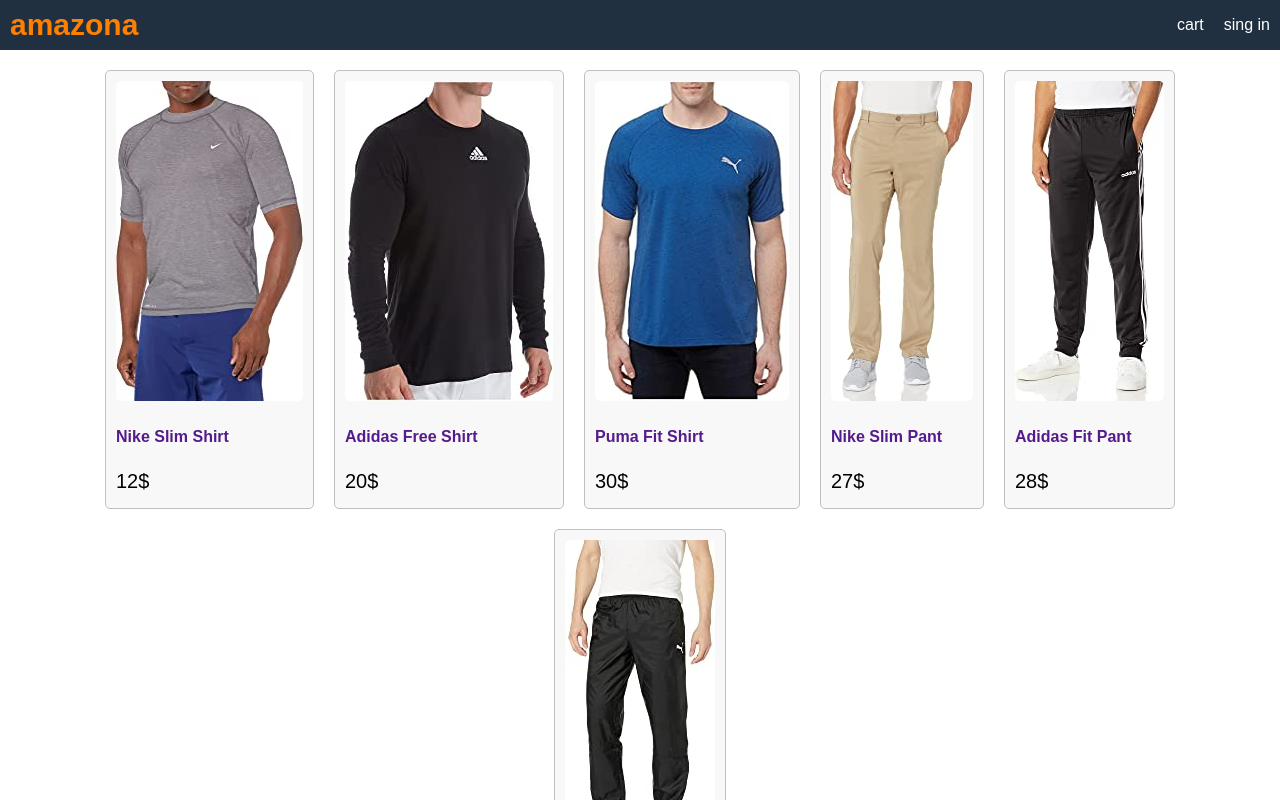
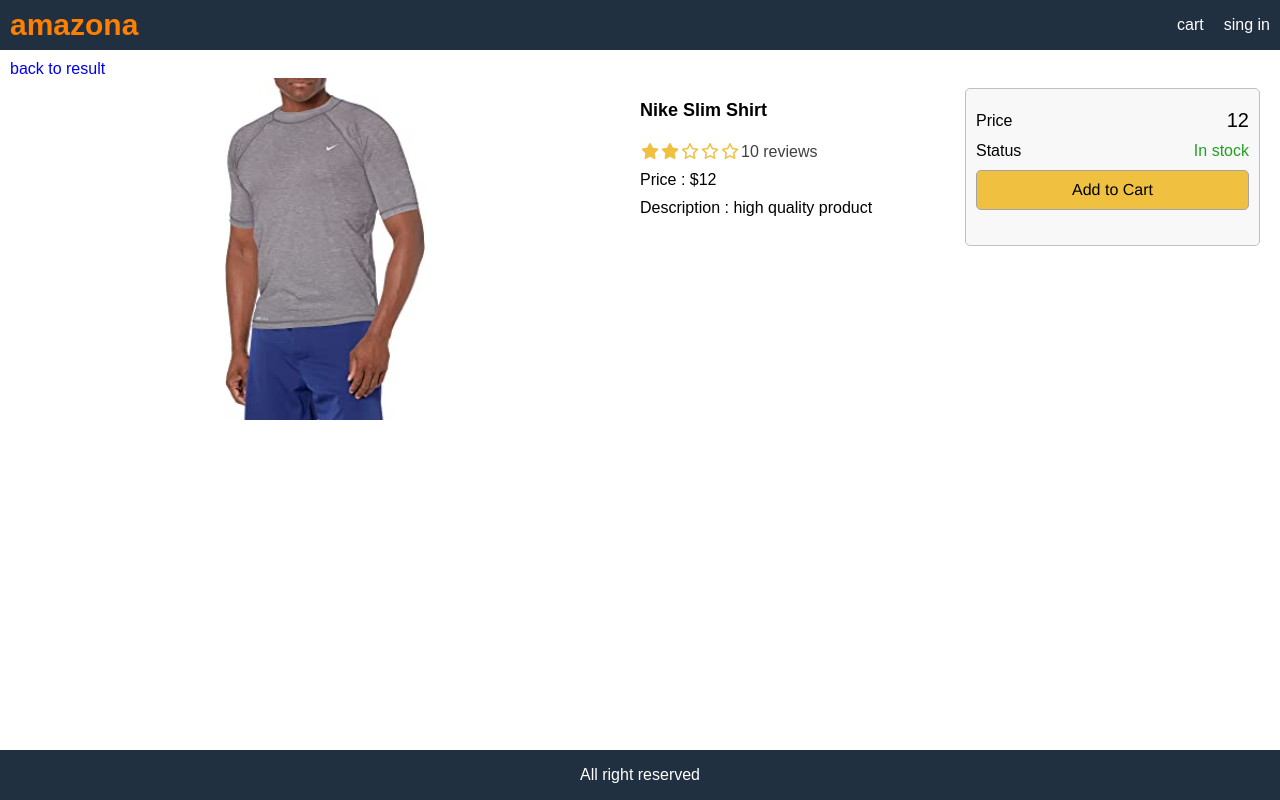
Before and after one commit to aungkaungkhant-nssh/amazona-app, a React (Create React App) app: page /product/1 in a window 1280 px wide. Shown: the top 800 px of the page. Built offline with nearby package versions, Linux system fonts and the light colour scheme.

Commit message:
product screen

```diff
--- a/package.json
+++ b/package.json
@@ -8,6 +8,7 @@
     "@testing-library/user-event": "^13.5.0",
     "react": "^17.0.2",
     "react-dom": "^17.0.2",
+    "react-router-dom": "^6.2.1",
     "react-scripts": "5.0.0",
     "web-vitals": "^2.1.4"
   },
--- a/public/index.html
+++ b/public/index.html
@@ -15,6 +15,7 @@
       user's mobile device or desktop. See https://developers.google.com/web/fundamentals/web-app-manifest/
     -->
     <link rel="manifest" href="%PUBLIC_URL%/manifest.json" />
+    <link rel="stylesheet" href="https://cdnjs.cloudflare.com/ajax/libs/font-awesome/6.0.0/css/all.min.css" />
     <!--
       Notice the use of %PUBLIC_URL% in the tags above.
       It will be replaced with the URL of the `public` folder during the build.
--- a/src/App.js
+++ b/src/App.js
@@ -1,13 +1,14 @@
-
 import './App.css';
-import data from './data';
-//change
+import { BrowserRouter,Routes,Route,Link } from "react-router-dom";
+import HomeScreen from './screen/HomeScreen';
+import ProductScreen from './screen/ProductScreen';
 function App() {
   return (
+    <BrowserRouter>
          <div className="grid-container">
         <header className="row">
             <div>
-            <a className="brand" href="">amazona</a>
+                <Link to="/" className="brand">amazona</Link>
             </div>
             <div>
                 <a href="">cart</a>
@@ -15,39 +16,17 @@
             </div>
         </header>
         <main>
-        <div className="row center">
-            {
-                data.products.map((product)=>(
-                    <div className="card" key={product._id}>
-                    <a href="">
-                        <img className="medium" src={product.image} alt={product.name} />
-                    </a>
-                    <div className="card-body">
-                        <a href="">
-                            <h2>{product.name}</h2>
-                        </a>
-                        <div className="rating">
-                            <span> <i className="fa-solid fa-star"></i></span>
-                            <span> <i className="fa-solid fa-star"></i></span>
-                            <span> <i className="fa-solid fa-star"></i></span>
-                            <span> <i className="fa-solid fa-star"></i></span>
-                            <span> <i className="fa-solid fa-star"></i></span>
-                        </div>
-                        <div className="price">
-                            {product.price}$
-
-                        </div>
-                    </div>
-                    </div>
-                ))
-            }
-
-        </div>
+            <Routes>
+                <Route path="/" element={<HomeScreen />}/>
+                <Route path="/product/:id" element={<ProductScreen />} />
+            </Routes>
         </main>
         <footer className="row center">
             All right reserved
         </footer>
         </div>
+    </BrowserRouter>
+
   );
 }
 
--- /dev/null
+++ b/src/components/Product.jsx
@@ -0,0 +1,26 @@
+import React from 'react'
+import { Link } from 'react-router-dom'
+import Rating from './Rating'
+
+function Product({product}) {
+  return (
+    <div className="card">
+        <Link to={`/product/${product._id}`}>
+            <img className="medium" src={product.image} alt={product.name} />
+        </Link>
+        <div className="card-body">
+            <Link to={`/product/${product._id}`}>
+                <h2>{product.name}</h2>
+            </Link>
+            <Rating rating={product.rating} numReviews={product.numReviews}/>
+
+            <div className="price">
+                {product.price}$
+
+            </div>
+        </div>
+    </div>
+  )
+}
+
+export default Product
--- /dev/null
+++ b/src/components/Rating.jsx
@@ -0,0 +1,66 @@
+import React from 'react'
+
+function Rating({rating,numReviews}) {
+
+  return (
+    <div className="rating">
+        <span>
+            <i className={
+                rating >=1
+                ?"fa-solid fa-star"
+                :rating >=0.5
+                ?"fa-regular fa-star-half-stroke"
+                :"fa-regular fa-star"
+            }
+           ></i>
+
+        </span>
+         <span>
+            <i className={
+                rating >=2
+                ?"fa-solid fa-star"
+                :rating >=2.5
+                ?"fa-regular fa-star-half-stroke"
+                :"fa-regular fa-star"
+            }
+           ></i>
+
+        </span>
+        <span>
+            <i className={
+                rating >=3
+                ?"fa-solid fa-star"
+                :rating >=3.5
+                ?"fa-regular fa-star-half-stroke"
+                :"fa-regular fa-star"
+            }
+           ></i>
+
+        </span>
+        <span>
+            <i className={
+                rating >=4
+                ?"fa-solid fa-star"
+                :rating >=4.5
+                ?"fa-regular fa-star-half-stroke"
+                :"fa-regular fa-star"
+            }
+           ></i>
+
+        </span>
+        <span>
+            <i className={
+                rating >=5
+                ?"fa-solid fa-star"
+                :rating >=5.5
+                ?"fa-regular fa-star-half-stroke"
+                :"fa-regular fa-star"
+            }
+           ></i>
+        </span>
+        <span>{numReviews} reviews</span>
+    </div>
+  )
+}
+
+export default Rating
--- a/src/data.js
+++ b/src/data.js
@@ -7,9 +7,10 @@
             brand:"Nike",
             price:12,
             description:"high quality product",
-            rating:4.5,
+            rating:2.5,
             numReviews:10,
-            image:'/images/p1.jpg'
+            image:'/images/p1.jpg',
+            numberInstock:20
         },
         {
             _id:2,
@@ -18,9 +19,10 @@
             brand:"Adidas",
             price:20,
             description:"high quality product",
-            rating:4.5,
+            rating:1.5,
             numReviews:10,
-            image:'/images/p2.jpg'
+            image:'/images/p2.jpg',
+            numberInstock:20
         },
         {
             _id:3,
@@ -29,9 +31,10 @@
             brand:"Puma",
             price:30,
             description:"high quality product",
-            rating:4.5,
+            rating:3,
             numReviews:10,
-            image:'/images/p3.jpg'
+            image:'/images/p3.jpg',
+            numberInstock:13
         },
         {
             _id:4,
@@ -42,7 +45,8 @@
             description:"high quality product",
             rating:4.5,
             numReviews:10,
-            image:'/images/p6.jpg'
+            image:'/images/p6.jpg',
+            numberInstock:2
         },
         {
             _id:5,
@@ -53,7 +57,8 @@
             description:"high quality product",
             rating:4.5,
             numReviews:10,
-            image:'/images/p5.jpg'
+            image:'/images/p5.jpg',
+            numberInstock:0
         },
         {
             _id:6,
@@ -64,7 +69,8 @@
             description:"high quality product",
             rating:4.5,
             numReviews:10,
-            image:'/images/p4.jpg'
+            image:'/images/p4.jpg',
+            numberInstock:3
         },
     ]
 }
--- a/src/index.css
+++ b/src/index.css
@@ -29,7 +29,49 @@
 h2{
   font-size: 1.6rem;
   padding: 1rem 0;
+}
+ul{
+  list-style-type: none;
+  margin: 0;
+  padding: 0;
+}
+li{
+  margin-top: 1rem;
+}
+button {
+  padding: 1rem;
+  border-radius: 0.5rem;
+  border: 0.1rem #a4a4a4 solid;
+  font-size: 1.6rem;
+  font-family: Helvetica, Arial, sans-serif;
+  -webkit-font-smoothing: antialiased;
+  -moz-osx-font-smoothing: grayscale;
+  background-color: #f8f8f8;
+  cursor: pointer;
+}
+button:hover {
+  border: 0.1rem #404040 solid;
+}
+button.primary {
+  background-color: #f0c040;
+}
+button.block {
+  width: 100%;
+}
+.col-1 {
+  flex: 1 1 25rem;
 
+}
+.col-2 {
+  flex: 2 1 50rem;
+  text-align: center;
+}
+/* Alert */
+.success {
+  color: #20a020;
+}
+.error {
+  color: #a02020;
 }
 .grid-container{
   display: grid;
@@ -75,21 +117,23 @@
 .row.center{
   justify-content: center;
 }
-
+.row.top{
+  align-items: flex-start;
+}
 /* card */
 .card{
   border: 0.1rem #c0c0c0 solid;
-  margin: 1rem;
   background-color: #f8f8f8;
   border-radius: 0.5rem;
+  margin: 1rem;
 
+
+}
+.card-body{
   padding: 1rem;
 }
-.card-body{
-
-}
 .card-body > *{
-  margin-bottom: 0.5rem;
+  margin-bottom: 2.5rem;
 }
 .price{
   font-size: 2rem;
@@ -97,6 +141,10 @@
 /* rating */
 .rating span{
   color: #f0c040;
+  margin: 0.1rem;
+}
+.rating span:last-child{
+  color: #404040;
 }
 /* Image */
 img{
@@ -104,5 +152,11 @@
 }
 img.medium{
   max-width: 29rem;
+  max-height:32rem;
   width: 100%;
 }
+img.large{
+  max-width: 20rem;
+
+  width: 100%;
+}
--- /dev/null
+++ b/src/screen/HomeScreen.jsx
@@ -0,0 +1,17 @@
+import React from 'react'
+import Product from '../components/Product';
+import data from '../data';
+function HomeScreen() {
+  return (
+    <div className="row center">
+        {
+            data.products.map((product)=>(
+                <Product product={product} key={product._id}/>
+            ))
+        }
+
+    </div>
+  )
+}
+
+export default HomeScreen
--- /dev/null
+++ b/src/screen/ProductScreen.jsx
@@ -0,0 +1,65 @@
+import React from 'react'
+import { Link,useParams } from 'react-router-dom'
+import data from '../data'
+import Rating from '../components/Rating'
+function ProductScreen() {
+  let params = useParams();
+  const product = data.products.find((d) => d._id ===+params.id);
+
+  return (
+    <div>
+         <Link to="/">back to result</Link>
+         <div className="row top">
+            <div className="col-2">
+              <img src={product.image} alt={product.name} className="large"/>
+            </div>
+            <div className="col-1">
+                <div>
+                    <ul>
+                        <li><h1>{product.name}</h1></li>
+                        <li>
+                           <Rating rating={product.rating} numReviews={product.numReviews}/>
+                        </li>
+                        <li>Price : ${product.price}</li>
+                        <li>Description : {product.description}</li>
+                    </ul>
+                </div>
+            </div>
+            <div className="col-1">
+                <div className="card card-body">
+                     <ul>
+                          <li>
+                              <div className="row">
+                                 <div>Price</div>
+                                 <div className="price">{product.price}</div>
+                              </div>
+                          </li>
+                          <li>
+                              <div className="row">
+                                  <div>Status</div>
+                                  <div>
+                                      {
+                                        product.numberInstock > 0?
+                                        (
+                                          <span className="success">In stock</span>
+                                        ):
+                                        (
+                                          <span className="error">Unavailable</span>
+                                        )
+                                      }
+                                  </div>
+                              </div>
+                          </li>
+                          <li>
+                              <button className="primary block">Add to Cart</button>
+                          </li>
+                     </ul>
+                </div>
+            </div>
+         </div>
+    </div>
+
+  )
+}
+
+export default ProductScreen
```
Also changed, not shown: 1 other file (tests, documents, lock files or other folders). Lines whose indentation alone changed are shown as unchanged.
